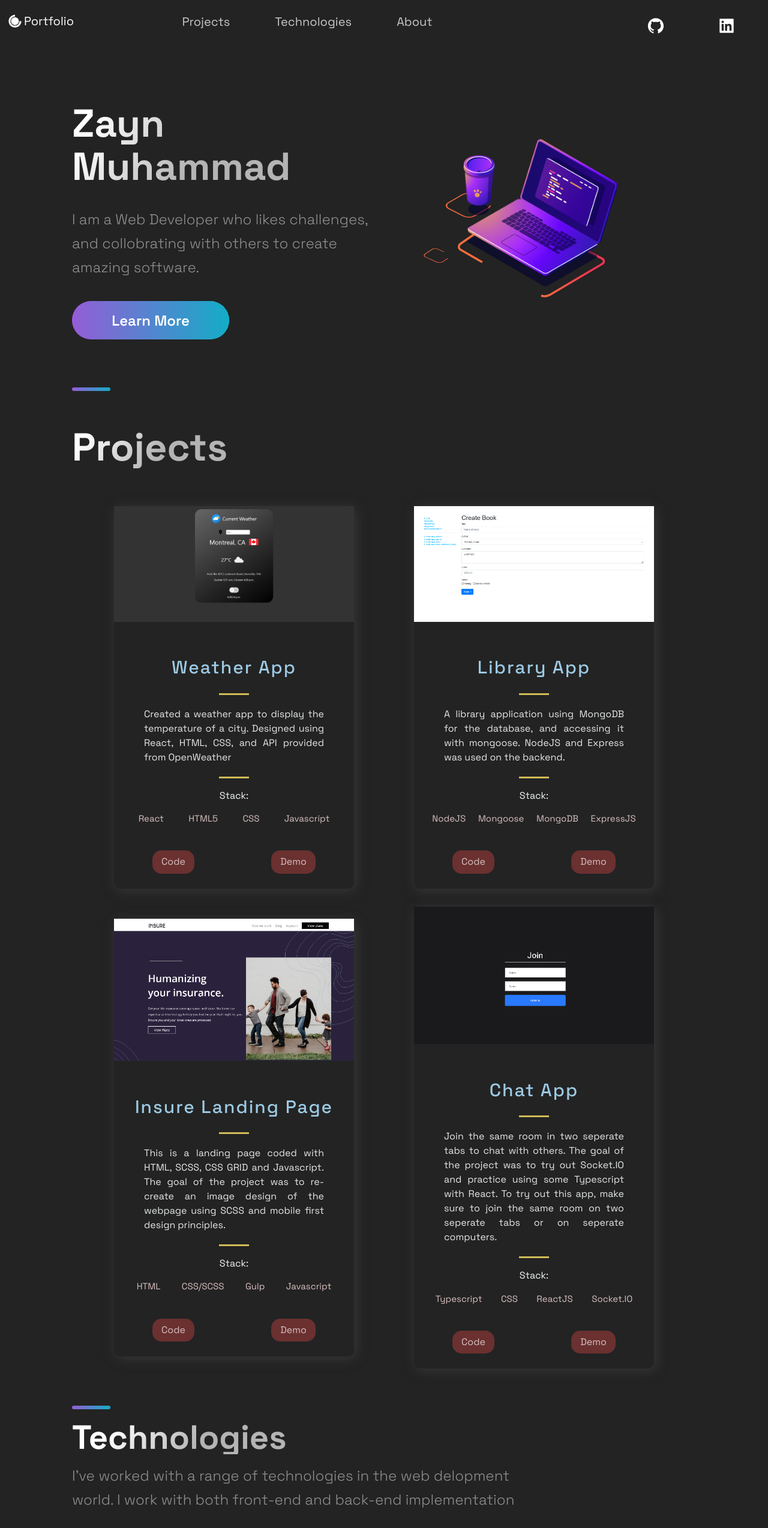
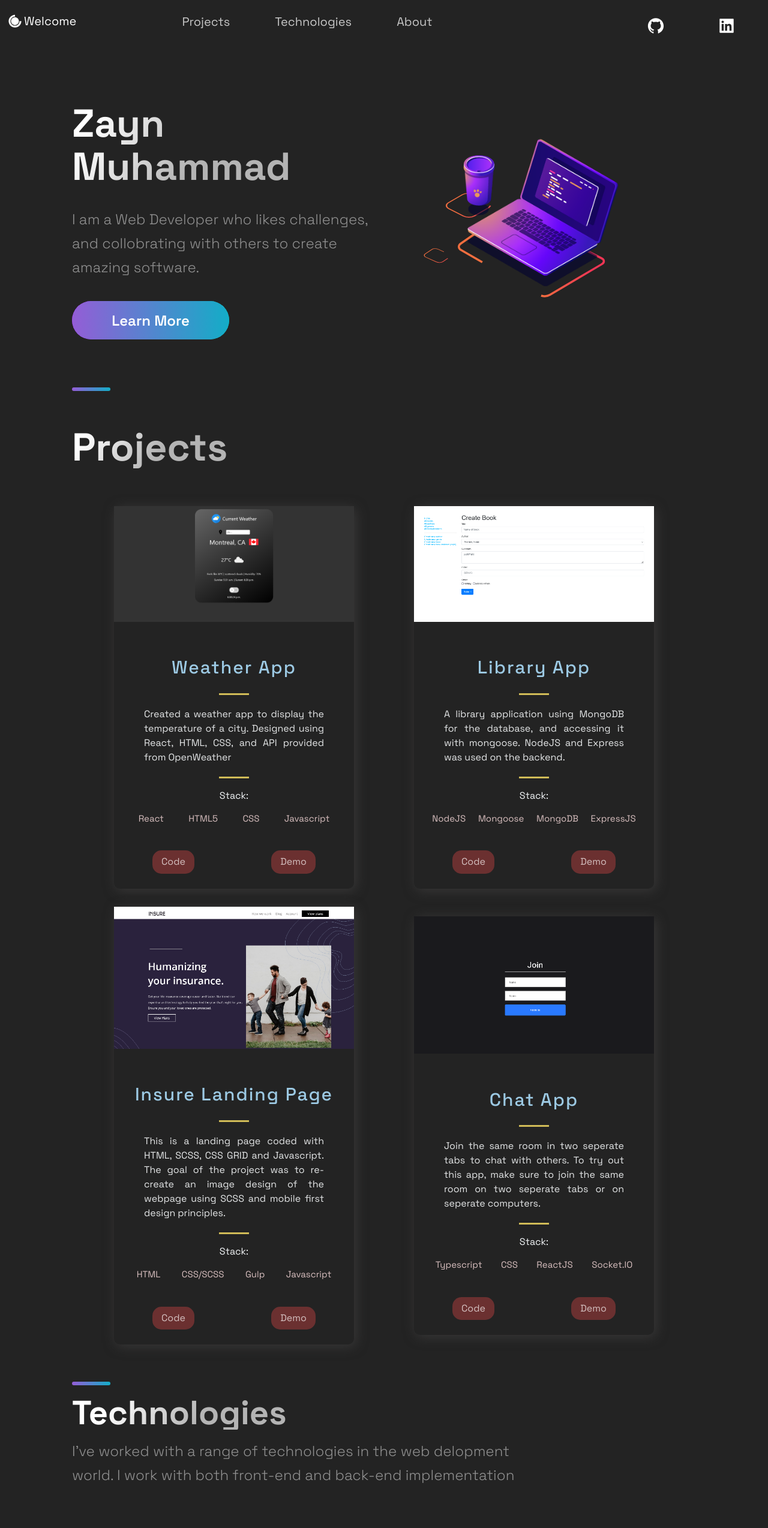
Before and after one commit to ZaynMuhammad/Website, a Next.js app: page / in a window 1280 px wide. Shown: the top 2548 px of the page at 60% size. Built offline with nearby package versions, Linux system fonts and the light colour scheme.

Commit message:
Update descriptions and update links

```diff
--- a/src/components/Header/Header.js
+++ b/src/components/Header/Header.js
@@ -25,7 +25,7 @@ const Header = () => (
             marginBottom: "20px",
           }}
         >
-          <DiCssdeck size='3rem' /> <Span>Portfolio</Span>
+          <DiCssdeck size='3rem' /> <Span>Welcome</Span>
         </a>
       </Link>
     </Div1>
@@ -47,10 +47,10 @@ const Header = () => (
       </li>
     </Div2>
     <Div3>
-      <SocialIcons href='https://github.com'>
+      <SocialIcons href='https://github.com/zaynmuhammad'>
         <AiFillGithub size='3rem' />
       </SocialIcons>
-      <SocialIcons href='https://linkedin.com'>
+      <SocialIcons href='www.linkedin.com/in/zayn-muhammad'>
         <AiFillLinkedin size='3rem' />
       </SocialIcons>
     </Div3>
--- a/src/constants/constants.js
+++ b/src/constants/constants.js
@@ -32,7 +32,7 @@ export const projects = [
   {
     title: "Chat App",
     description:
-      "Join the same room in two seperate tabs to chat with others. The goal of the project was to try out Socket.IO and practice using some Typescript with React. To try out this app, make sure to join the same room on two seperate tabs or on seperate computers.",
+      "Join the same room in two seperate tabs to chat with others. To try out this app, make sure to join the same room on two seperate tabs or on seperate computers.",
     image: "/images/4.png",
     tags: ["Typescript", "CSS", "ReactJS", "Socket.IO"],
     source: "https://main--chat-app-zayn.netlify.app/",
```
